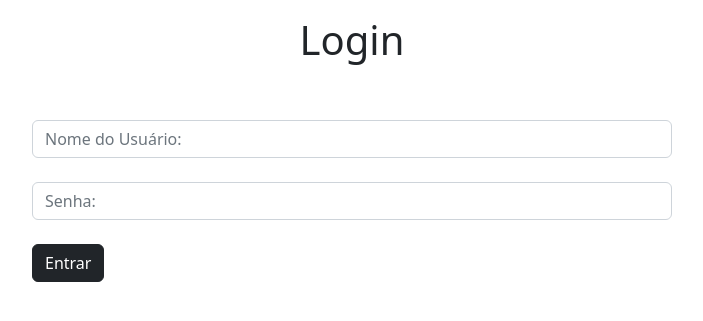
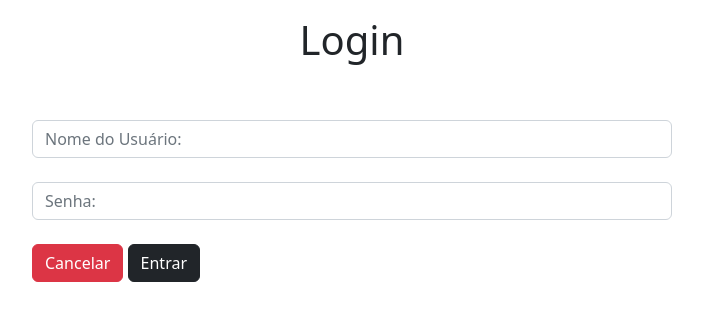
Before and after one commit to phavelarc/MindShaper, a Django app: page /painel/ in a window 1280 px wide. Shown: the top 321 px of the page, without its empty margins (288-991 px from the left). Run offline with Django 4.2, Linux system fonts and the light colour scheme; some libraries are stand-ins or nearby versions.

Commit message:
Update painel.html

```diff
--- a/app/templates/painel.html
+++ b/app/templates/painel.html
@@ -44,6 +44,7 @@
             id="password"
             placeholder="Senha:"
           />
+          <a href="/" class="btn btn-danger mt-4">Cancelar</a>
           <input class="btn btn-dark mt-4" type="submit" value="Entrar" />
         </div>
       </form>
```
